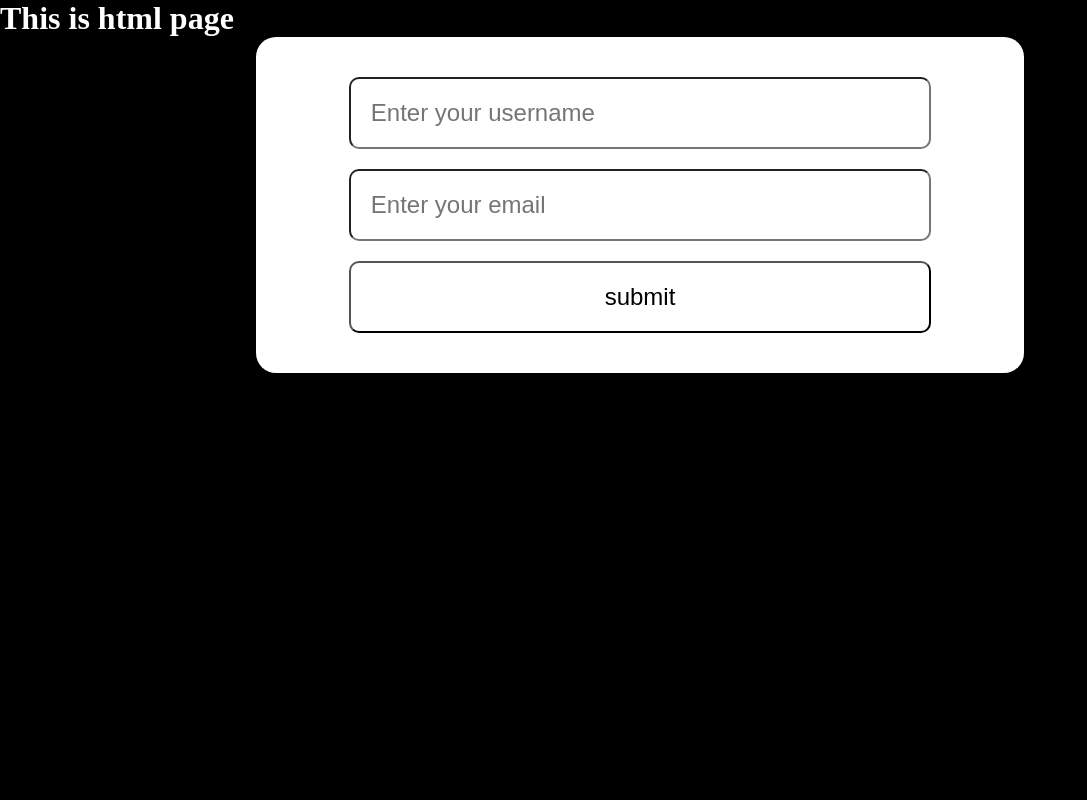
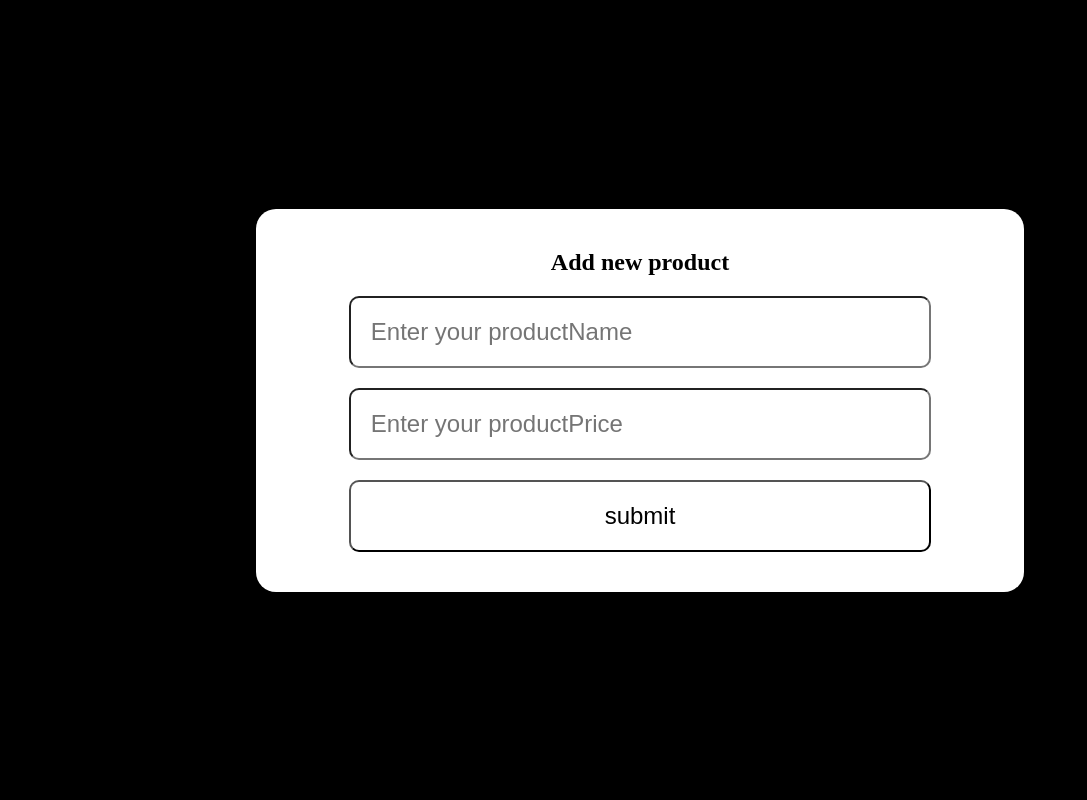
Before and after one commit to piemahesh/django-7To8, a Django app: template musicPlayer/templates/index.html in a window 1280 px wide. Shown: the whole page, without its empty margins (0-1087 px from the left). Run offline with Django 3.2, Linux system fonts and the light colour scheme; the template is opened without the code that fills it, so the values that code supplies are empty.

Commit message:
db connected

```diff
--- a/musicPlayer/static/css/index.css
+++ b/musicPlayer/static/css/index.css
@@ -6,7 +6,11 @@
 
 body {
   background-color: black;
-  color: white;
+  display: flex;
+  align-items: center;
+  justify-content: center;
+  height: 100dvh;
+  width: 100%;
 }
 
 form {
@@ -16,10 +20,12 @@ form {
   border-radius: 20px;
   flex-direction: column;
   max-width: 60%;
+  width: 100%;
   margin: auto;
   gap: 20px;
   align-items: center;
   justify-content: space-around;
+  color: black;
   input,
   button {
     width: 100%;
--- a/musicPlayer/templates/index.html
+++ b/musicPlayer/templates/index.html
@@ -8,11 +8,15 @@
     <link rel="stylesheet" href="{% static 'css/index.css' %}" />
   </head>
   <body>
-    <h1>This is html page</h1>
-    <form action="{% url 'user_view' %}" method="post">
+    <form action="{% url 'addProduct' %}" method="post">
       {% csrf_token %}
-      <input type="text" name="username" placeholder="Enter your username" />
-      <input type="email" name="email" placeholder="Enter your email" />
+      <h2>Add new product</h2>
+      <input
+        type="text"
+        name="productName"
+        placeholder="Enter your productName"
+      />
+      <input type="text" name="price" placeholder="Enter your productPrice" />
       <button type="submit">submit</button>
     </form>
     <!-- <div>hi</div> -->
--- a/musicPlayer/templates/user.html
+++ b/musicPlayer/templates/product.html
@@ -7,5 +7,6 @@
   </head>
   <body>
     <h1>Users</h1>
+    <h1>{{ data }}</h1>
   </body>
 </html>
--- a/musicPlayer/urls.py
+++ b/musicPlayer/urls.py
@@ -2,6 +2,6 @@ from django.urls import path
 from . import views
 
 urlpatterns = [
-    path("user/",views.getIndexPage),
-    path("user/view/",views.gotoUserPage,name="user_view")
+    path("",views.getIndexPage),
+    path("user/view/",views.addProduct,name="addProduct")
 ]
```
Also changed, not shown: musicPlayer/db.py (added, +7 -0 lines), musicPlayer/views.py (+16 -8 lines).
